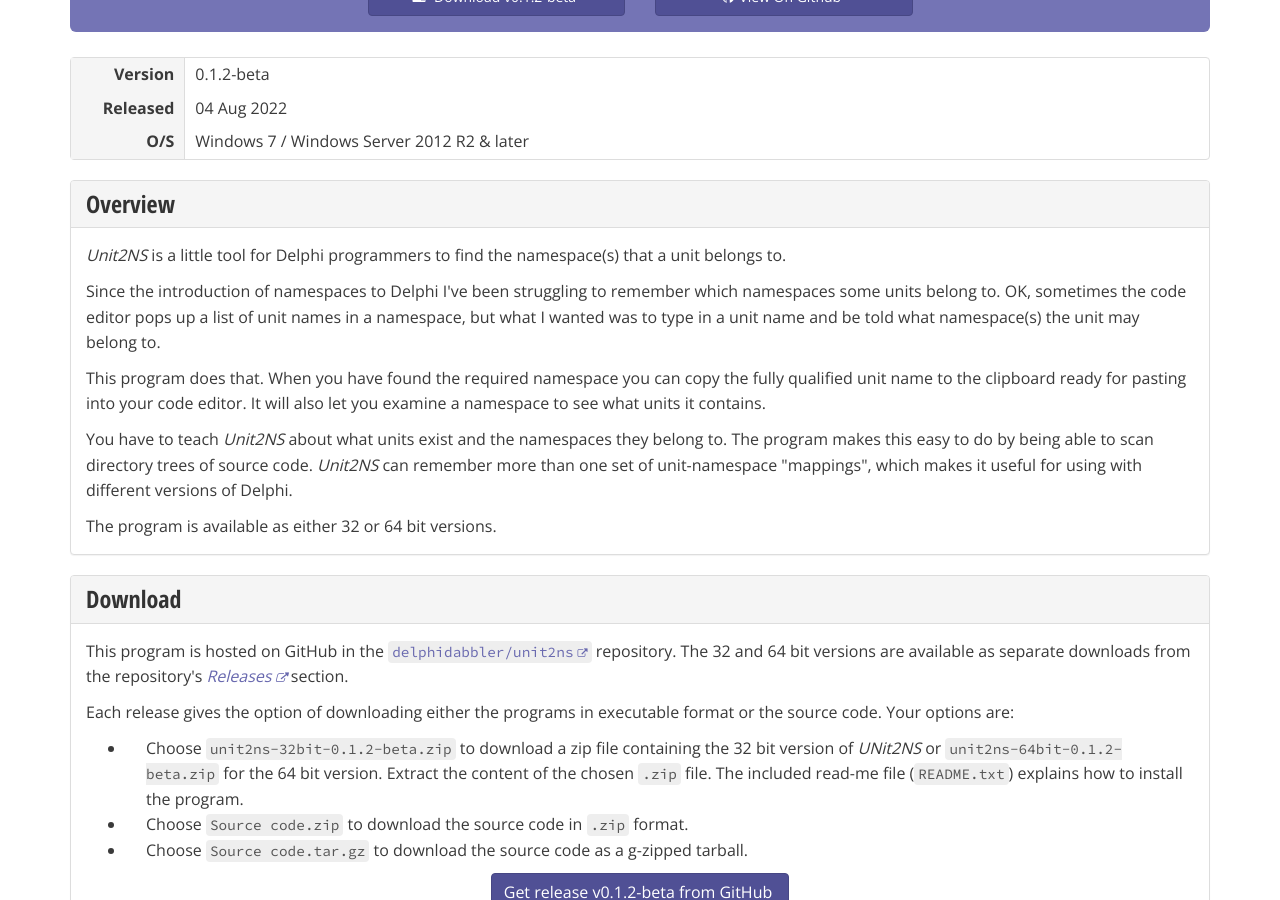
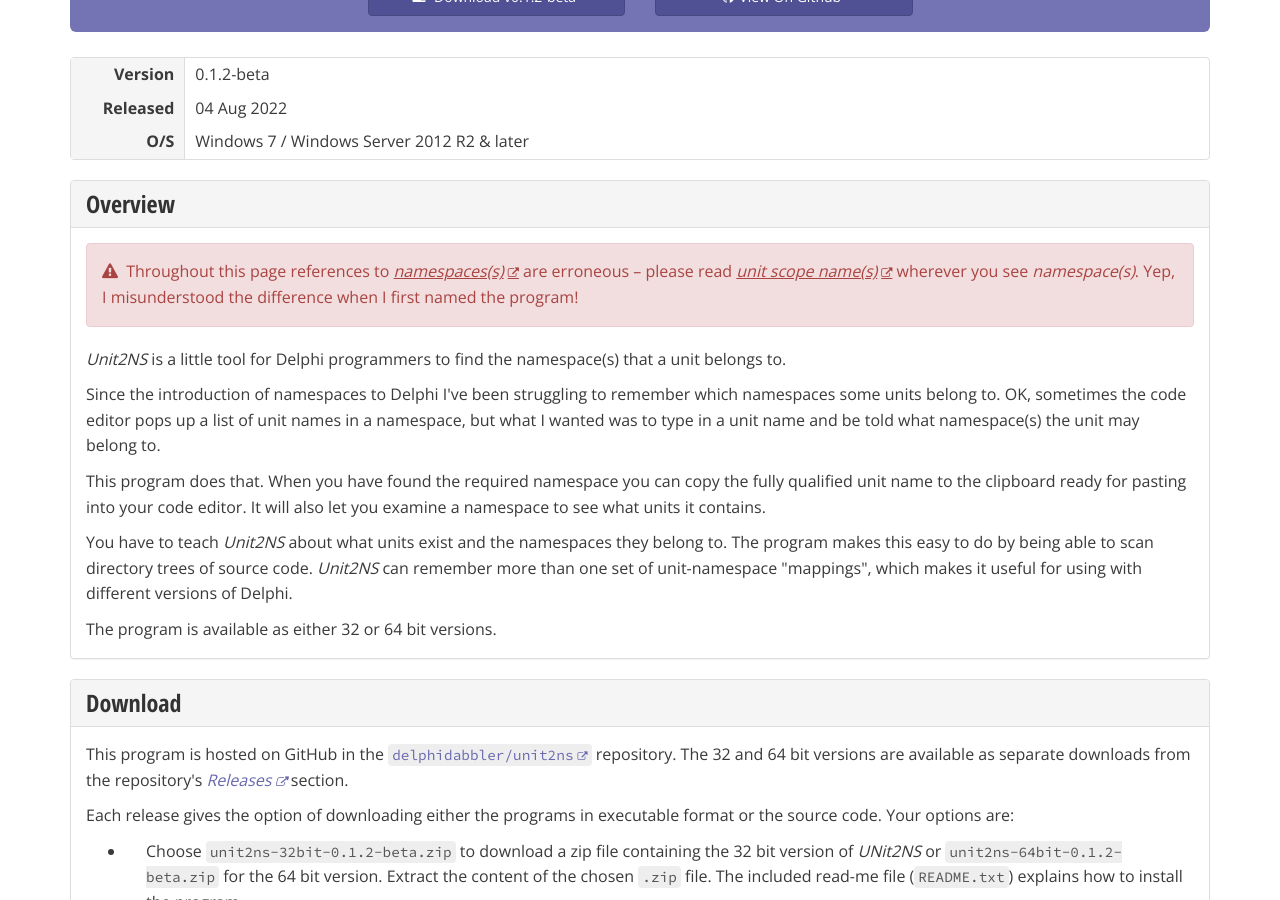
Before and after one commit to delphidabbler/delphidabbler.github.io, a Jekyll site: the page built from _software/unit2ns.html, in a window 1280 px wide and 900 px high, scrolled down 337 px. Built offline with Jekyll 4.4.1, drawn with Linux system fonts in a browser that asks for light colours; nearby versions of some CDN libraries; comment, search, counter and statistics services are not loaded.

Commit message:
Add note about Unit2NS incorrect use of "namespace"

```diff
--- a/_software/unit2ns.html
+++ b/_software/unit2ns.html
@@ -22,6 +22,9 @@
     </h2>
   </div>
   <div class="panel-body">
+    <p class="alert alert-danger glyph">
+      Throughout this page references to <a href="https://docwiki.embarcadero.com/RADStudio/Alexandria/en/Using_Namespaces_with_Delphi"><em>namespaces(s)</em></a> are erroneous &ndash; please read <a href="https://docwiki.embarcadero.com/RADStudio/Alexandria/en/Unit_Scope_Names"><em>unit scope name(s)</em></a> wherever you see <em>namespace(s)</em>. Yep, I misunderstood the difference when I first named the program!
+    </p>
     <p>
         <em>Unit2NS</em> is a little tool for Delphi programmers to find the namespace(s) that a unit belongs to.
     </p>
```
